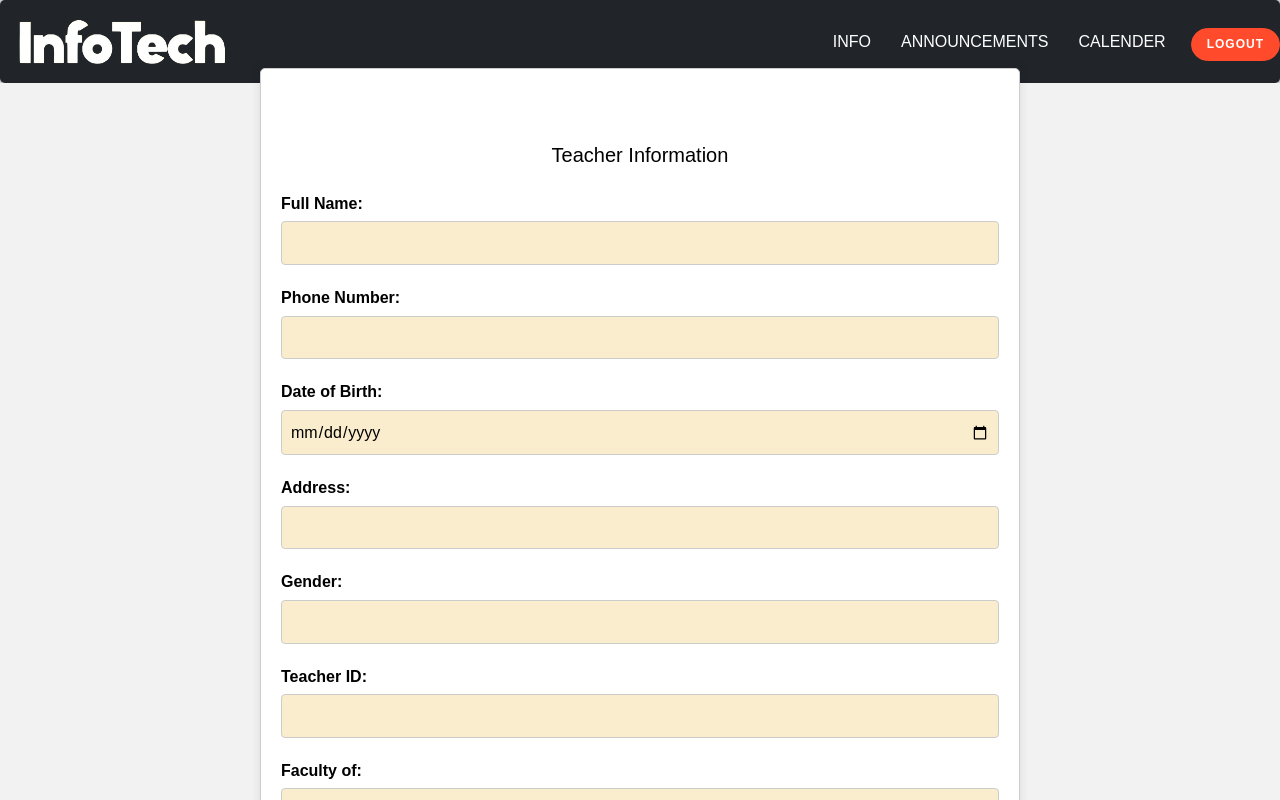
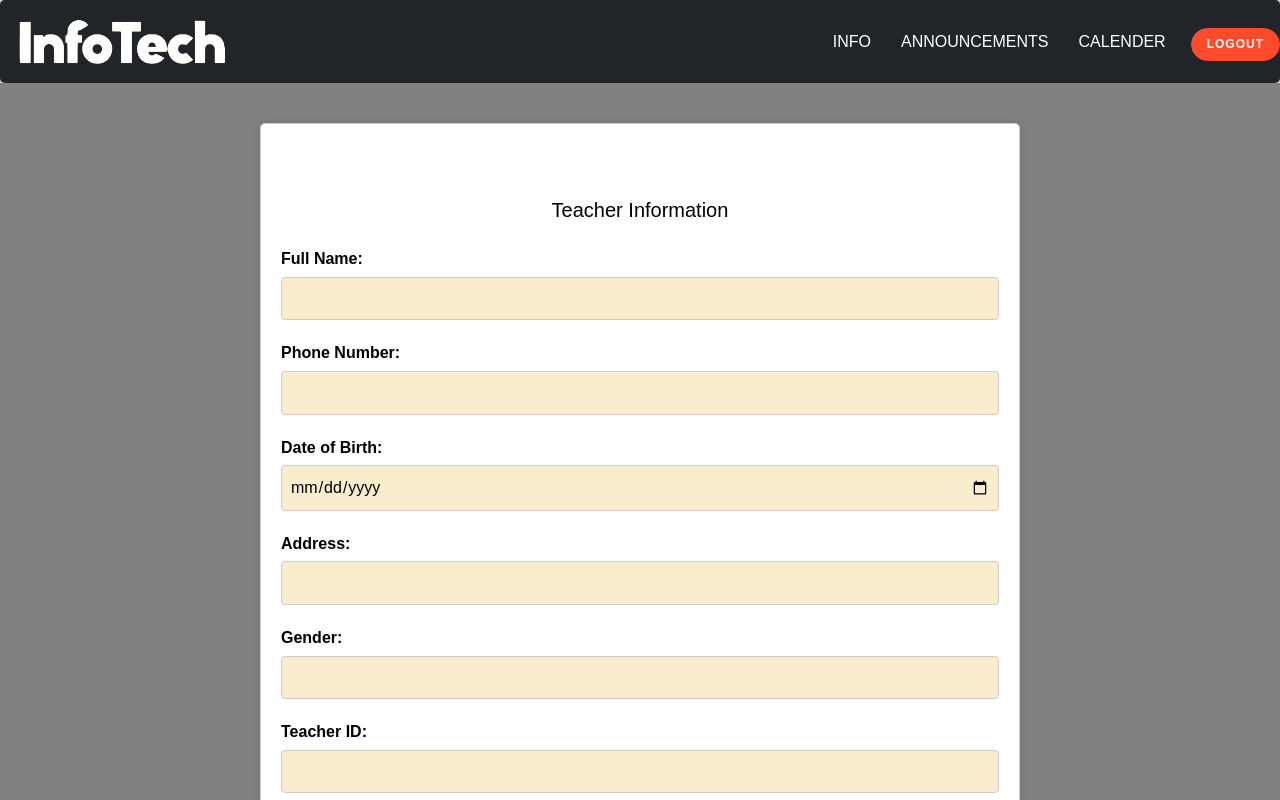
Before and after one commit to DheerJoisher/Student-Registration-Portal, a React (Create React App) app: page /Teachlogin/Info in a window 1280 px wide. Shown: the top 800 px of the page. Built offline with nearby package versions, Linux system fonts and the light colour scheme.

Commit message:
info page changes

```diff
--- a/src/Components/Studentinfo/Studentinfo.js
+++ b/src/Components/Studentinfo/Studentinfo.js
@@ -7,7 +7,7 @@ export default function Studentinfo() {
     <div>
     <Navbar2 />
     </div>
-    <div style={{ display: 'flex', flexDirection: 'column', alignItems: 'center', minHeight: 'calc(100vh - 120px)', backgroundColor: '#f2f2f2', fontFamily: 'Arial, sans-serif' }}>
+    <div style={{ display: 'flex', flexDirection: 'column', alignItems: 'center', minHeight: 'calc(100vh - 120px)', backgroundColor: '#808080', fontFamily: 'Arial, sans-serif' }}>
         <div style={{ width: '80%', maxWidth: '800px', padding: '20px' }}>
           <div style={{ backgroundColor: '#fff', border: '1px solid #ccc', borderRadius: '5px', boxShadow: '0 0 10px rgba(0, 0, 0, 0.1)', padding: '20px', marginTop: '20px' }}>
             <h1 style={{ fontSize: '20px', textAlign: 'center', marginBottom: '20px', marginTop: '50px' }}>Student Information</h1>
@@ -34,20 +34,18 @@ export default function Studentinfo() {
               <input style={{ width: '100%', padding: '8px', border: '1px solid #ccc', borderRadius: '4px', boxSizing: 'border-box', backgroundColor: '#FAEDCD' }} type="text" id="address" name="address" required />
             </div>
 
-            {/* First Course Selection */}
+
             <div style={{ marginBottom: '20px' }}>
               <label style={{ fontWeight: 'bold', display: 'block', marginBottom: '5px' }} htmlFor="gender">Gender:</label>
               <input style={{ width: '100%', padding: '8px', border: '1px solid #ccc', borderRadius: '4px', boxSizing: 'border-box', backgroundColor: '#FAEDCD' }} id="gender" name="gender" required />
 
             </div>
 
-            {/* Second Course Selection */}
             <div style={{ marginBottom: '20px' }}>
               <label style={{ fontWeight: 'bold', display: 'block', marginBottom: '5px' }} htmlFor="teacherid">Registration ID:</label>
               <input style={{ width: '100%', padding: '8px', border: '1px solid #ccc', borderRadius: '4px', boxSizing: 'border-box', backgroundColor: '#FAEDCD' }} id="teacherid" name="teacherid" required />
             </div>
 
-            {/* Third Course Selection */}
             <div style={{ marginBottom: '20px' }}>
               <label style={{ fontWeight: 'bold', display: 'block', marginBottom: '5px' }} htmlFor="facultyof">Year, Program, and Branch:</label>
               <input style={{ width: '100%', padding: '8px', border: '1px solid #ccc', borderRadius: '4px', boxSizing: 'border-box', backgroundColor: '#FAEDCD' }} id="facultyof" name="facultyof" required />
@@ -55,7 +53,7 @@ export default function Studentinfo() {
             </div>
 
 
-            {/* Other input fields omitted for brevity */}
+
 
             <div style={{ textAlign: 'center' }}>
               <input style={{ backgroundColor: '#4CAF50', color: 'white', padding: '10px 20px', border: 'none', borderRadius: '4px', cursor: 'pointer' }} type="submit" value="Submit" />
--- a/src/Components/Teacherinfo/Teacherinfo.js
+++ b/src/Components/Teacherinfo/Teacherinfo.js
@@ -7,7 +7,7 @@ export default function Teacherinfo() {
     <div>
     <Navbar3 />
     </div>
-    <div style={{ display: 'flex', justifyContent: 'center', alignItems: 'center', height: '100vh', backgroundColor: '#f2f2f2', fontFamily: 'Arial, sans-serif' }}>
+    <div style={{ display: 'flex', justifyContent: 'center', alignItems: 'center', minHeight: 'calc(100vh - 120px)', backgroundColor: '#808080', fontFamily: 'Arial, sans-serif' }}>
       <div style={{ width: '80%', maxWidth: '800px', padding: '20px' }}>
         <div style={{ backgroundColor: '#fff', border: '1px solid #ccc', borderRadius: '5px', boxShadow: '0 0 10px rgba(0, 0, 0, 0.1)', padding: '20px', marginTop: '20px' }}>
           <h1 style={{ fontSize: '20px', textAlign: 'center', marginBottom: '20px', marginTop: '50px' }}>Teacher Information</h1>
```
